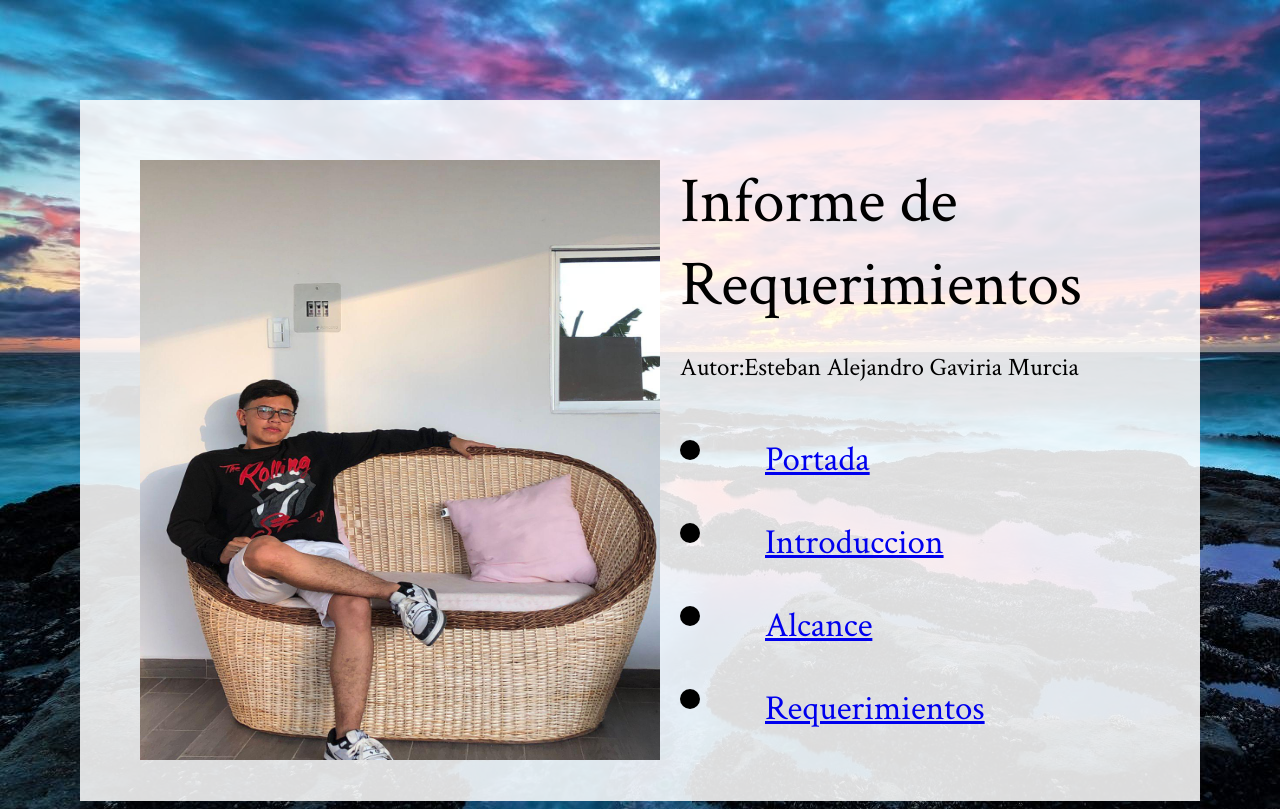
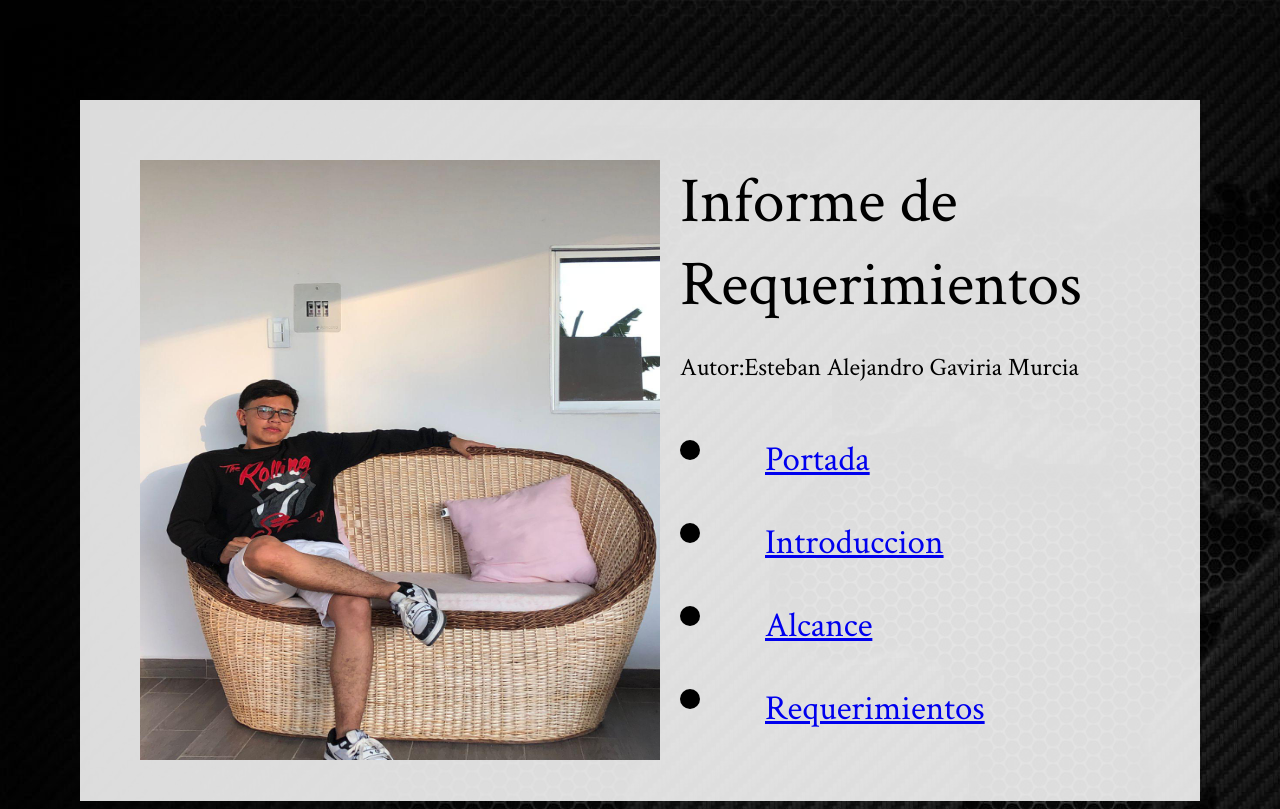
Before and after one commit to estebangaviria2006/PROYECTO-AGRICOLA, a PHP site: page / in a window 1280 px wide. Run offline with PHP 8.4, Linux system fonts and the light colour scheme.

```diff
--- a/css/index.css
+++ b/css/index.css
@@ -1,7 +1,7 @@
 body {
     font-size: 4em;
     color: rgb(0, 0, 0);
-    background-image: url("../img/inter.jpg");
+    background-image: url("../img/portada1.jpg");
     background-attachment: fixed;
     font-family: 'Crimson Text',sans-serif;
 }
--- a/css/registro1.css
+++ b/css/registro1.css
@@ -6,7 +6,7 @@
 }
 
 body{
-    background-image: url("../img/inter.jpg");
+    background-image: url("../img/portada1.jpg");
     background-attachment: fixed;
 
 }
```
Also changed, not shown: img/4k.png (added).
